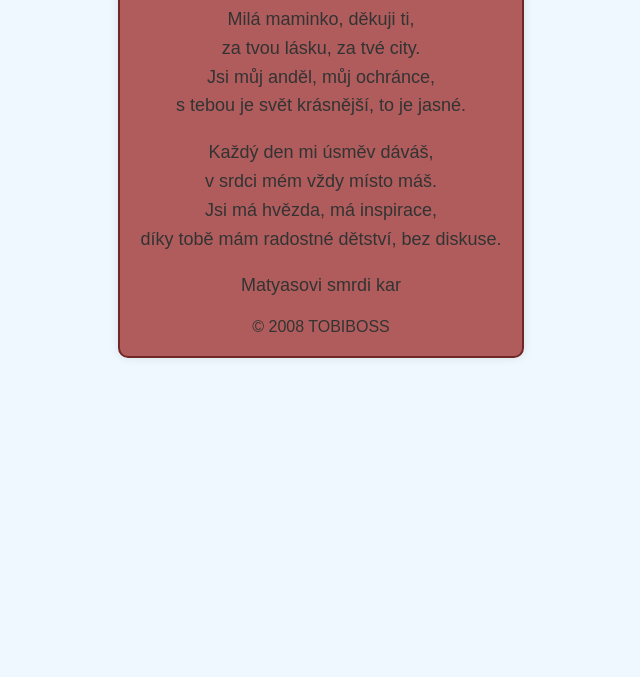
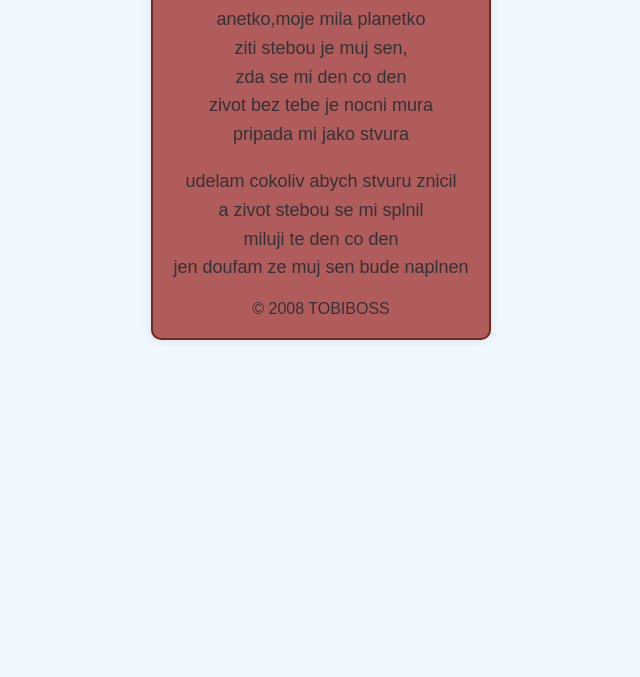
Before and after one commit to tobiaszlobias/tobiaszlobias.github.io, a plain HTML site: page index.html in a window 1280 px wide. Shown: the part 123-800 px from the top of the page, without its empty margins (319-959 px from the left). Drawn offline with Linux system fonts and the light colour scheme.

Commit message:
Básnička pro Anetku

```diff
--- a/index.html
+++ b/index.html
@@ -1,7 +1,7 @@
 <!DOCTYPE html>
 <html lang="en">
   <head>
-    <title>Básnička pro maminku</title>
+    <title>Básnička pro Anetku</title>
     <style>
       body {
         font-family: 'Arial', sans-serif;
@@ -34,15 +34,16 @@
     <div class="poem-container">
       <div class="poem-title">Básnička pro maminku</div>
       <div class="poem">
-        <p>Milá maminko, děkuji ti,<br>
-        za tvou lásku, za tvé city.<br>
-        Jsi můj anděl, můj ochránce,<br>
-        s tebou je svět krásnější, to je jasné.</p>
-        <p>Každý den mi úsměv dáváš,<br>
-        v srdci mém vždy místo máš.<br>
-        Jsi má hvězda, má inspirace,<br>
-        díky tobě mám radostné dětství, bez diskuse.</p>
-        <p>Matyasovi smrdi kar</p>
+        <p>anetko,moje mila planetko<br>
+        ziti stebou je muj sen, <br>
+        zda se mi den co den <br>
+        zivot bez tebe je nocni mura <br>
+        pripada mi jako stvura </p>
+
+        <p>udelam cokoliv abych stvuru znicil<br>
+        a zivot stebou se mi splnil<br>
+        miluji te den co den<br>
+        jen doufam ze muj sen bude naplnen</p>
       </div>
       <p1>© 2008 TOBIBOSS</p1>
     </div>
```
